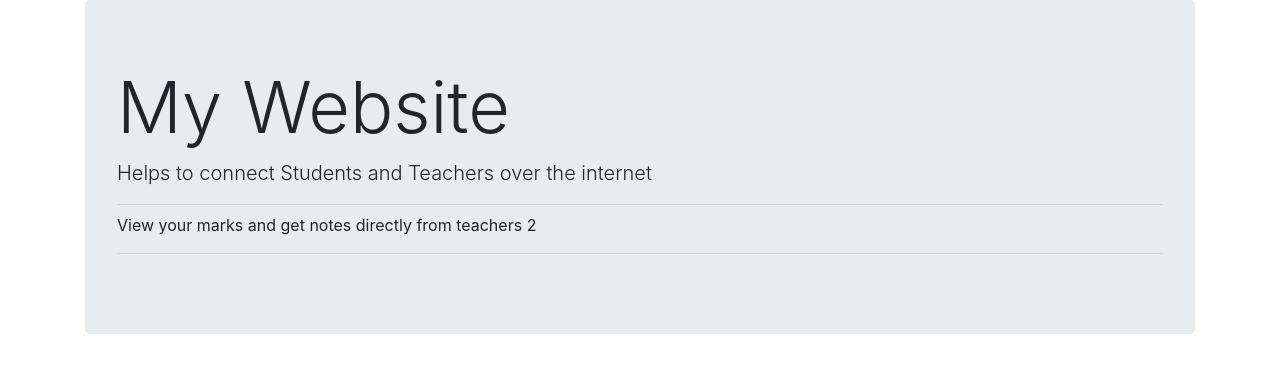
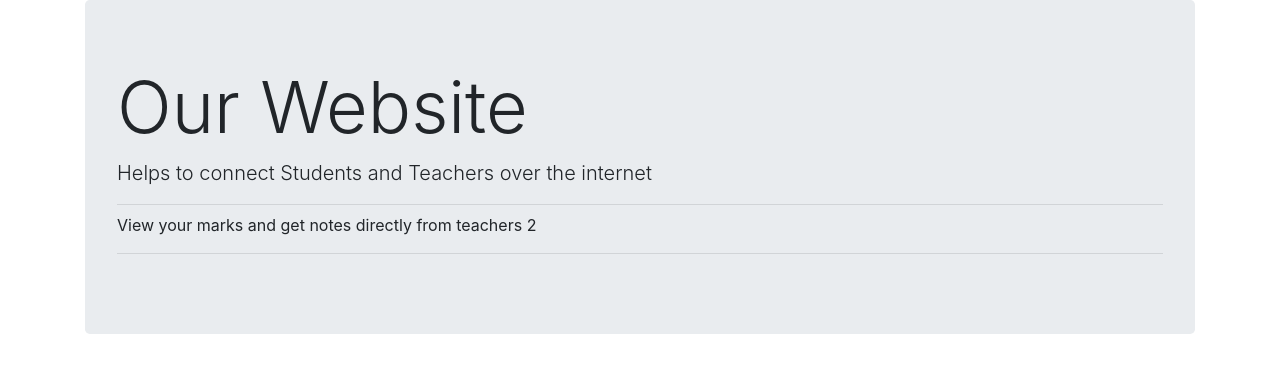
Before and after one commit to Mujahid-Alam/multiple-user-type, a Django app: page / in a window 1280 px wide. Shown: the part 56-429 px from the top of the page. Run offline with Django 4.2, Linux system fonts and the light colour scheme; some libraries are stand-ins or nearby versions.

Commit message:
first commit 3

```diff
--- a/templates/gradesApp/index.html
+++ b/templates/gradesApp/index.html
@@ -2,7 +2,7 @@
 {% block body_block %}
 
 <div class="jumbotron">
-    <h1 class="display-3">My Website</h1>
+    <h1 class="display-3">Our Website </h1>
     <p class="lead">Helps to connect Students and Teachers over the internet</p>
     <hr class="my-2">
     <p>View your marks and get notes directly from teachers 2</p>
```
